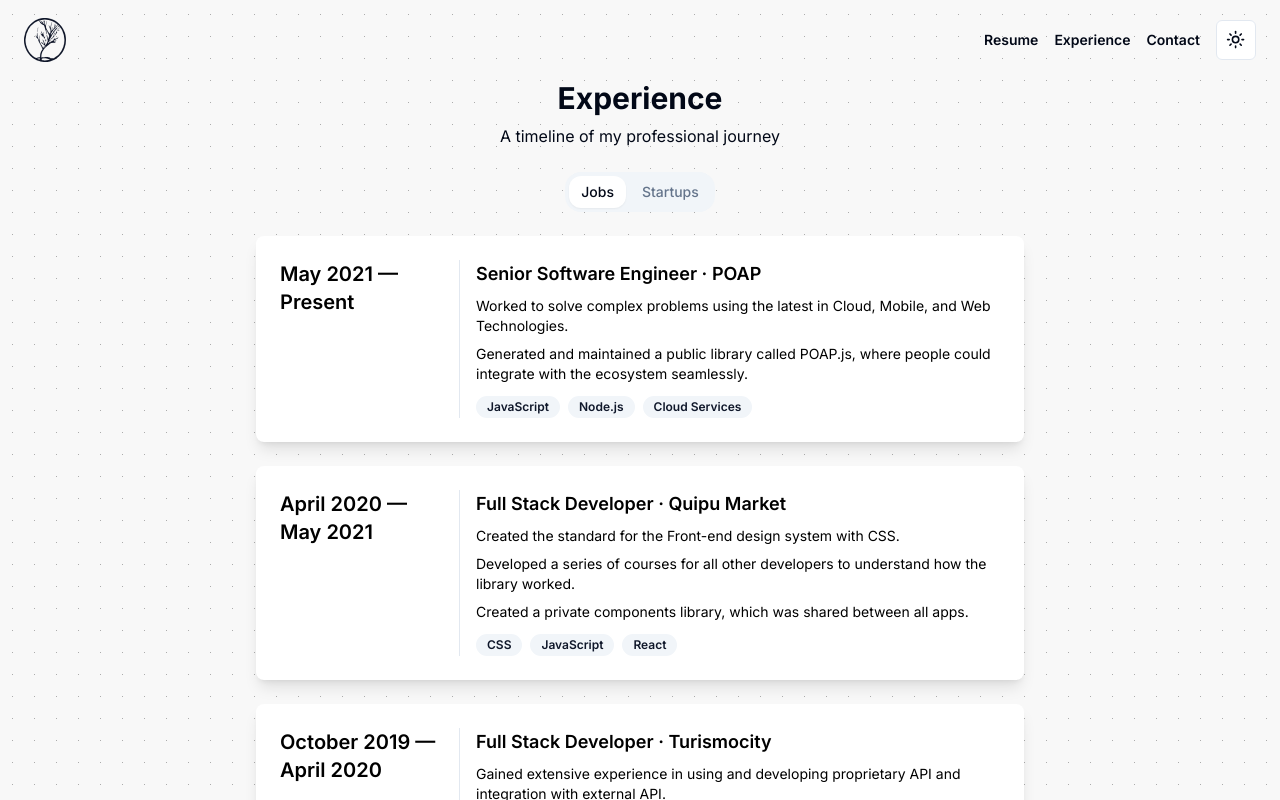
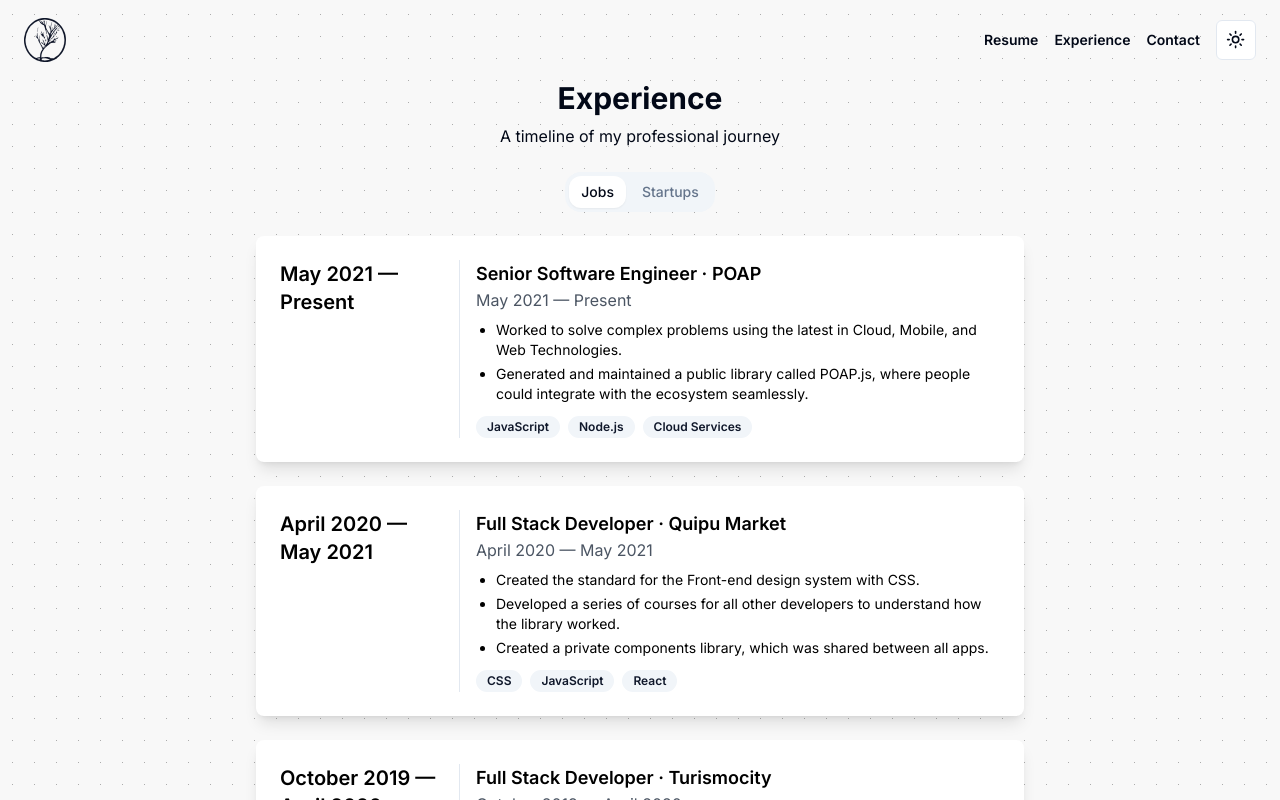
Before and after one commit to rlajous/website, a Next.js app: page /experience in a window 1280 px wide. Shown: the top 800 px of the page. Built offline with nearby package versions, Linux system fonts and the light colour scheme.

Commit message:
[ Style ] Changed experience card style

```diff
--- a/app/experience/components/Experience.tsx
+++ b/app/experience/components/Experience.tsx
@@ -18,18 +18,21 @@
 }) => {
   return (
     <div className="bg-white text-black dark:bg-gray-700 dark:text-white p-6 rounded-lg shadow-lg flex flex-col md:flex-row">
-      <div className="md:w-1/4 pr-4 border-r">
+      <div className="md:w-1/4 pr-4 border-r hidden md:block">
         <h2 className="text-xl font-semibold">{period}</h2>
       </div>
       <div className="md:w-3/4 pl-4">
         <h3 className="text-lg font-semibold">
           {position} · {company}
         </h3>
-        {responsibilities.map((item, itemIndex) => (
-          <p key={itemIndex} className="mt-2 text-sm">
-            {item}
-          </p>
-        ))}
+        <p className="text-gray-600 dark:text-gray-300 smd:hidden">{period}</p>
+        <ul className="list-disc ml-5 space-y-1">
+          {responsibilities.map((item, itemIndex) => (
+            <li key={itemIndex} className="mt-2 text-sm">
+              {item}
+            </li>
+          ))}
+        </ul>
         <div className="flex flex-wrap gap-2 mt-3">
           {technologies.map((tech, techIndex) => (
             <Badge key={techIndex} variant="secondary">
```
